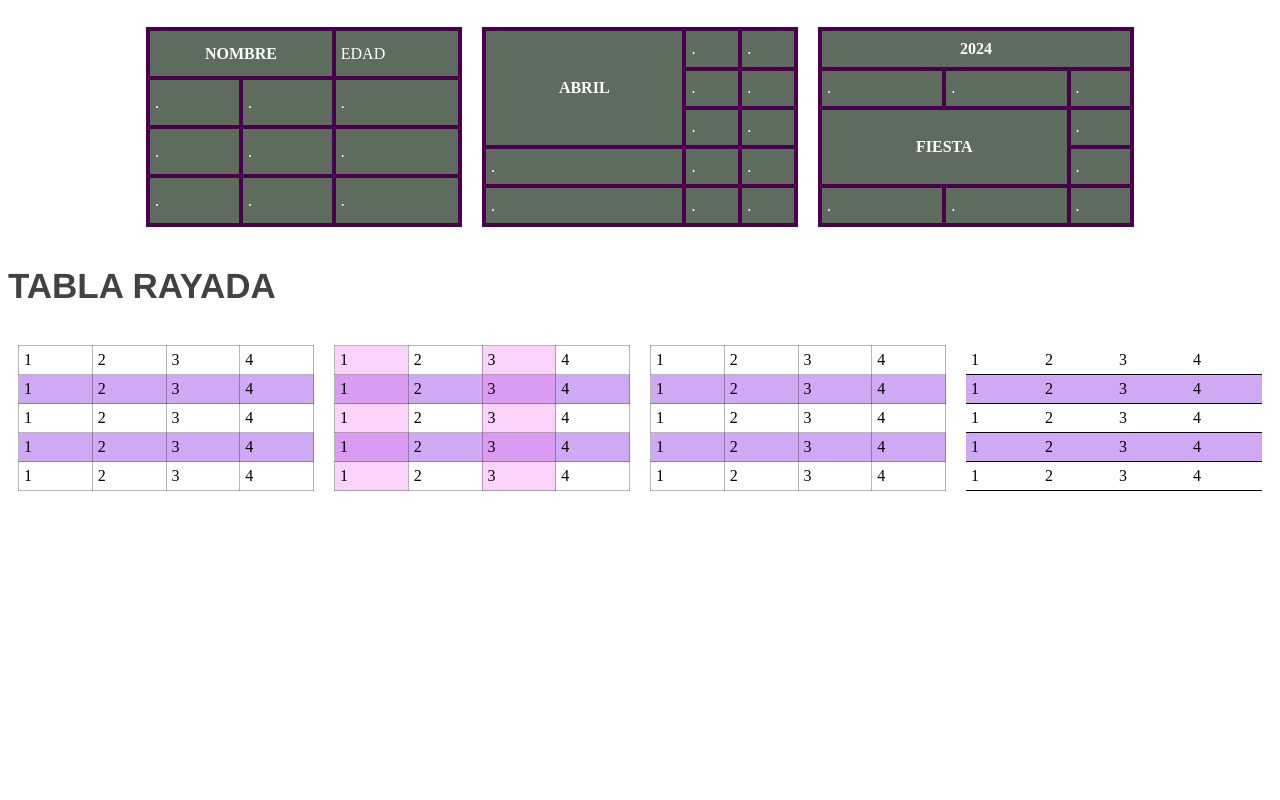
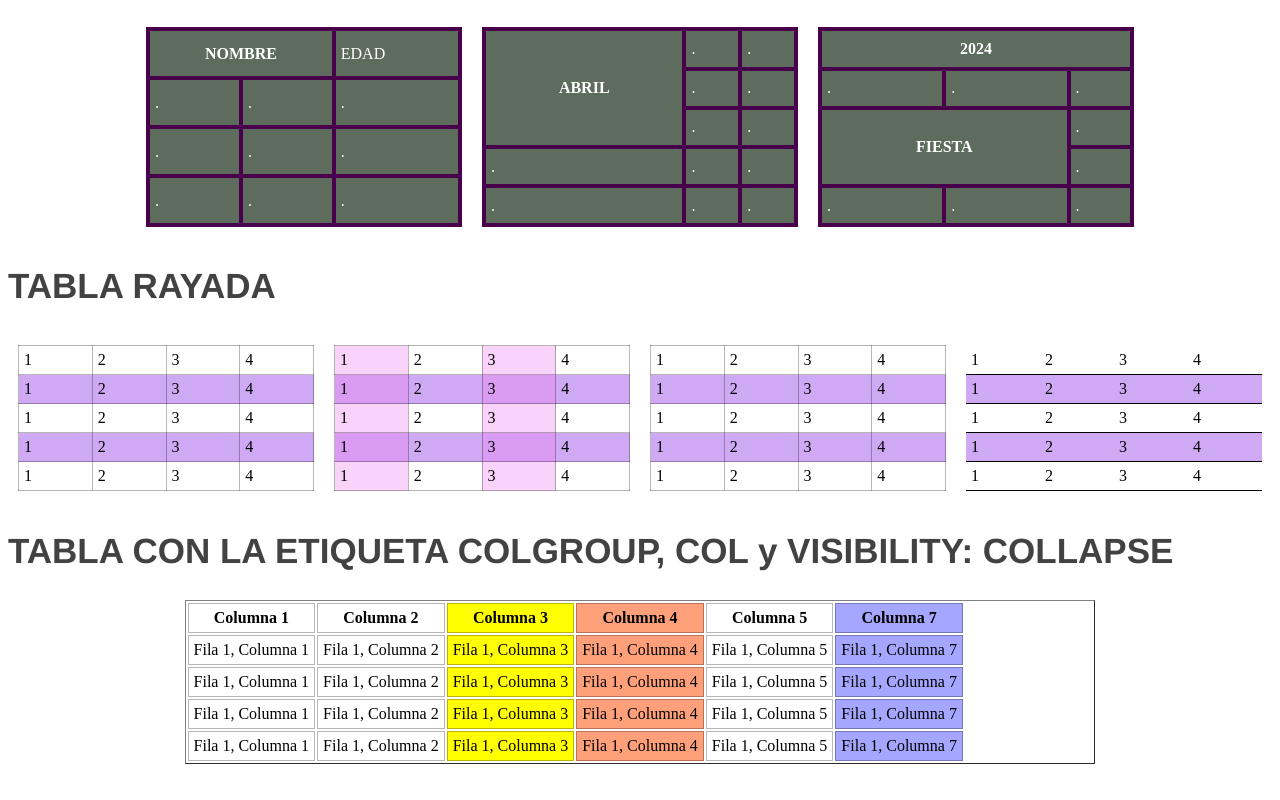
Before and after one commit to Gabriel-Arg/Html-y-Css-Practica, a plain HTML site: page index.html in a window 1280 px wide. Shown: the part 958-1758 px from the top of the page. Before the commit the page ends 1557 px from the top, so only its background shows below. Drawn offline with Linux system fonts and the light colour scheme.

Commit message:
Crea tabla con etiquetas colgroup, col

```diff
--- a/index.html
+++ b/index.html
@@ -363,7 +363,69 @@
         </table>
     </div>
 
+    <!--          --TABLA RAYADA                                   -->
 
+    <h2 class="titulos">TABLA CON LA ETIQUETA COLGROUP, COL y VISIBILITY: COLLAPSE</h2>
+
+    <div class="tablas-cont">
+        <table border="1">
+            <colgroup>
+                <col>
+                <col>
+                <col style="background-color: #FFFF00;"> <!-- Amarillo para la columna 3 -->
+                <col style="background-color: #FFA07A;"> <!-- Salmón claro para la columna 4 -->
+                <col>
+                <col style="visibility: collapse;">
+                <col style="background-color: #0004ff5a;">
+            </colgroup>
+            <tr>
+                <th>Columna 1</th>
+                <th>Columna 2</th>
+                <th>Columna 3</th>
+                <th>Columna 4</th>
+                <th>Columna 5</th>
+                <th>Columna 6</th>
+                <th>Columna 7</th>
+            </tr>
+            <tr>
+                <td>Fila 1, Columna 1</td>
+                <td>Fila 1, Columna 2</td>
+                <td>Fila 1, Columna 3</td>
+                <td>Fila 1, Columna 4</td>
+                <td>Fila 1, Columna 5</td>
+                <td>Fila 1, Columna 6</td>
+                <td>Fila 1, Columna 7</td>
+            </tr>
+            <tr>
+                <td>Fila 1, Columna 1</td>
+                <td>Fila 1, Columna 2</td>
+                <td>Fila 1, Columna 3</td>
+                <td>Fila 1, Columna 4</td>
+                <td>Fila 1, Columna 5</td>
+                <td>Fila 1, Columna 6</td>
+                <td>Fila 1, Columna 7</td>
+            </tr>
+            <tr>
+                <td>Fila 1, Columna 1</td>
+                <td>Fila 1, Columna 2</td>
+                <td>Fila 1, Columna 3</td>
+                <td>Fila 1, Columna 4</td>
+                <td>Fila 1, Columna 5</td>
+                <td>Fila 1, Columna 6</td>
+                <td>Fila 1, Columna 7</td>
+            </tr>
+            <tr>
+                <td>Fila 1, Columna 1</td>
+                <td>Fila 1, Columna 2</td>
+                <td>Fila 1, Columna 3</td>
+                <td>Fila 1, Columna 4</td>
+                <td>Fila 1, Columna 5</td>
+                <td>Fila 1, Columna 6</td>
+                <td>Fila 1, Columna 7</td>
+            </tr>
+            <!-- Agrega más filas aquí -->
+        </table>
+    </div>
 
 
     <br><br><br><br><br>
```
Lines whose indentation alone changed are shown as unchanged.
